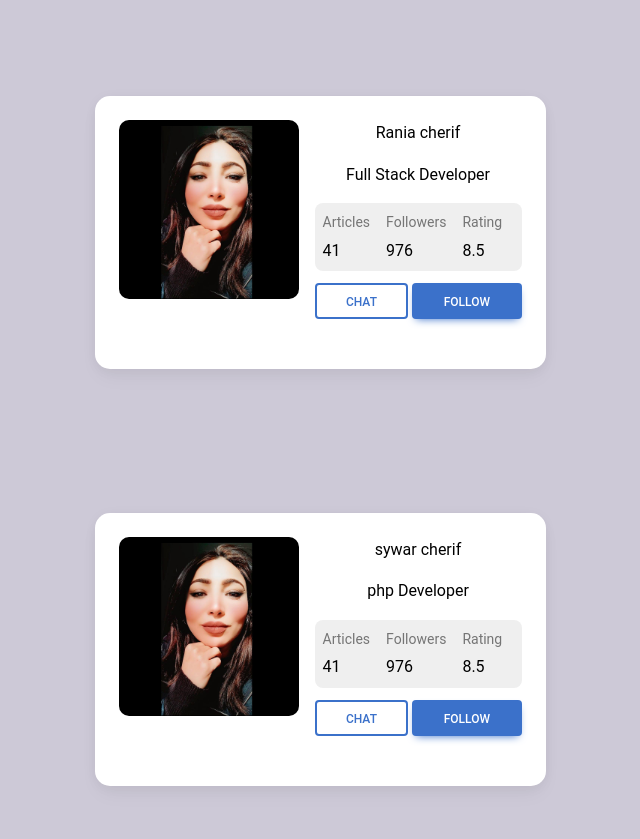
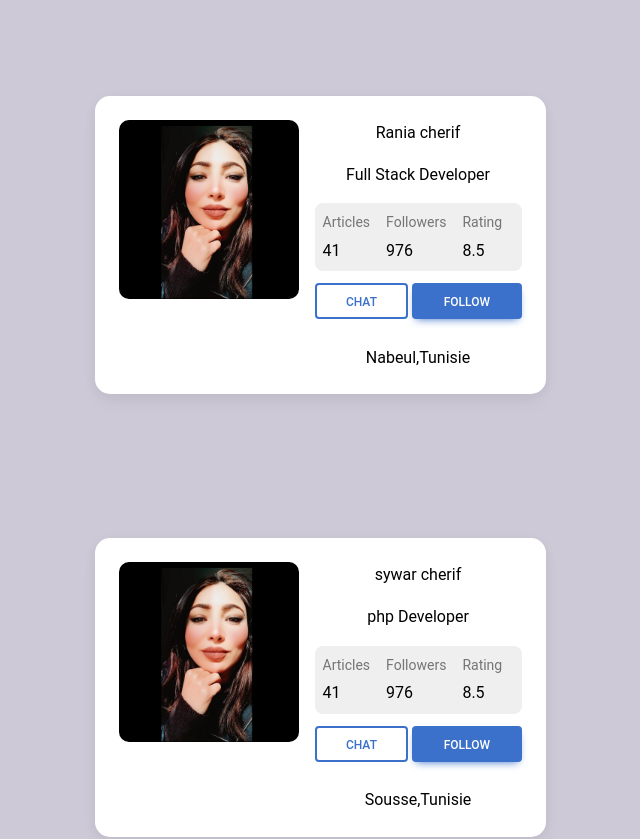
Before and after one commit to RaniaCherif/Components-React-project, a React (Create React App) app: page / in a window 1280 px wide. Shown: the top 839 px of the page, without its empty margins (320-960 px from the left). Built offline with nearby package versions, Linux system fonts and the light colour scheme.

Commit message:
added adress prop to components

```diff
--- a/src/Adress.js
+++ b/src/Adress.js
@@ -3,6 +3,6 @@ import { MDBCardText } from "mdb-react-ui-kit";
 
 
 const Adress = (props) => {
-  return <MDBCardText className="text-center">{props.adress}</MDBCardText>;
+  return <MDBCardText className="text-center">{props.Adress}</MDBCardText>;
 };
 export default Adress;
--- a/src/App.js
+++ b/src/App.js
@@ -6,9 +6,24 @@ import "./App.css";
 function App() {
   return (
     <React.Fragment>
-      <Profile Prof={Data[0].prof} Img={Data[0].img} Name={Data[0].name} />
-      <Profile Prof={Data[1].prof} Img={Data[1].img} Name={Data[1].name} />
-      <Profile Prof={Data[2].prof} Img={Data[2].img} Name={Data[2].name} />
+      <Profile
+        Prof={Data[0].prof}
+        Img={Data[0].img}
+        Name={Data[0].name}
+        Adress={Data[0].adress}
+      />
+      <Profile
+        Prof={Data[1].prof}
+        Img={Data[1].img}
+        Name={Data[1].name}
+        Adress={Data[1].adress}
+      />
+      <Profile
+        Prof={Data[2].prof}
+        Img={Data[2].img}
+        Name={Data[2].name}
+        Adress={Data[2].adress}
+      />
     </React.Fragment>
   );
 }
--- a/src/FullName.js
+++ b/src/FullName.js
@@ -1,7 +1,6 @@
 import React from "react";
 import Adress from "./Adress";
 import Prof from "./Prof";
-import Data from "./Data";
 import { MDBCardText, MDBBtn } from "mdb-react-ui-kit";
 
 const FullName = (props) => {
@@ -33,7 +32,7 @@ const FullName = (props) => {
         <MDBBtn className="flex-grow-1">Follow</MDBBtn>
       </div>
       <br></br>
-      <Adress />
+      <Adress Adress={props.Adress} />
     </div>
   );
 };
--- a/src/Profile.js
+++ b/src/Profile.js
@@ -8,7 +8,6 @@ import {
   MDBCardImage,
 } from "mdb-react-ui-kit";
 import FullName from "./FullName";
-import Data from "./Data";
 
 const Profile = (props) => {
   return (
@@ -28,7 +27,10 @@ const Profile = (props) => {
                     />
                   </div>
                   <FullName
-                  Name={props.Name} Prof={props.Prof}/>
+                    Name={props.Name}
+                    Prof={props.Prof}
+                    Adress={props.Adress}
+                  />
                 </div>
               </MDBCardBody>
             </MDBCard>
```
